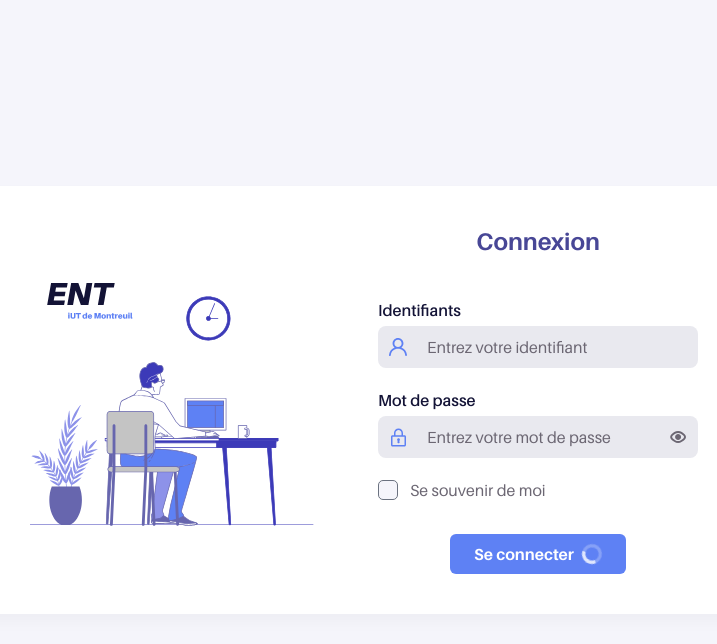
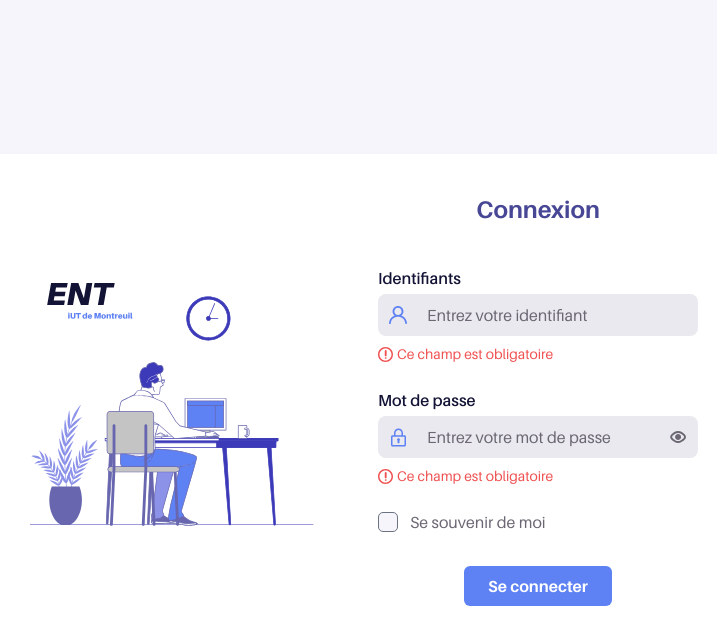
Before and after one commit to DUT-Info-Montreuil/SAE-5.A-EDT-Front, an Angular app: page /auth/login in a window 1280 px wide. Both pictures are taken after a click on the button "Se connecter". Shown: the top 644 px of the page, without its empty margins (276-993 px from the left). Built offline with nearby package versions, Linux system fonts and the light colour scheme; what tailwindcss-inner-border would draw is missing.

Commit message:
Ajout du controle de formulaire

```diff
--- a/src/app/components/labeled-icon-input/labeled-icon-input.component.html
+++ b/src/app/components/labeled-icon-input/labeled-icon-input.component.html
@@ -12,15 +12,17 @@
                     'pr-2': !hasAction,
                     'pl-12': hasIcon,
                     'pl-4': !hasIcon,
+                    'border-red-500 ' : control.touched && control.invalid,
                 }"
                 value=""
                 [placeholder]="placeholder"
                 [type]="typeInput"
+                [formControl]="control"
             />
             <ng-content select="[action]"></ng-content>
         </div>
     </div>
-    <div *ngIf="">
+    <div @fade *ngIf="control.touched && control.invalid">
         <div class="py-1 text-red-500 font-aileron text-sm">
             <div class="flex gap-x-1 items-center content-center">
                 <svg width="15" height="15" viewBox="0 0 20 20" fill="none" xmlns="http://www.w3.org/2000/svg">
@@ -31,7 +33,8 @@
                         fill="currentColor"
                     />
                 </svg>
-                <span>ICI LE MESSAGE D'ERREUR</span>
+                <span *ngIf="control.errors?.['required']">Ce champ est obligatoire</span>
+                <span *ngIf="control.errors?.['minlength']">La longueur minimale est de {{ control.errors?.['minlength'].requiredLength }}</span>
             </div>
         </div>
     </div>
--- a/src/app/components/labeled-icon-input/labeled-icon-input.component.ts
+++ b/src/app/components/labeled-icon-input/labeled-icon-input.component.ts
@@ -1,7 +1,6 @@
 import { Component, Input } from '@angular/core';
 import { trigger, state, style, transition, animate } from '@angular/animations';
-import { FormBuilder, FormGroup, Validators } from '@angular/forms';
-import { AuthLoginForm } from 'src/app/models/forms/AuthLoginForm';
+import { FormControl } from '@angular/forms';
 
 @Component({
     selector: 'app-labeled-icon-input',
@@ -15,4 +14,5 @@ export class LabeledIconInputComponent {
     @Input() typeInput: string = 'text';
     @Input() hasIcon: boolean = true;
     @Input() hasAction: boolean = false;
+    @Input() control!: FormControl;
 }
--- a/src/app/models/forms/AuthLoginForm.ts
+++ /dev/null
@@ -1,6 +0,0 @@
-import { FormControl, Validators } from '@angular/forms';
-
-export class AuthLoginForm {
-    email: FormControl = new FormControl('', [Validators.required, Validators.email]);
-    password: FormControl = new FormControl('', [Validators.required, Validators.minLength(8)]);
-}
--- a/src/app/views/auth/login/login.component.html
+++ b/src/app/views/auth/login/login.component.html
@@ -4,8 +4,8 @@
         <div class="flex flex-col gap-y-10 w-full md:w-80">
             <h4 class="text-center text-secondary">Connexion</h4>
             <div class="flex flex-col gap-y-8">
-                <div class="flex flex-col gap-y-5">
-                    <app-labeled-icon-input label="Identifiants" placeholder="Entrez votre identifiant">
+                <div [formGroup]="loginForm" class="flex flex-col gap-y-5">
+                    <app-labeled-icon-input [control]="usernameControl" model="email" label="Identifiants" placeholder="Entrez votre identifiant">
                         <ng-container icon>
                             <svg xmlns="http://www.w3.org/2000/svg" width="18" height="18" viewBox="0 0 18 18" fill="none">
                                 <path
@@ -17,7 +17,7 @@
                             </svg>
                         </ng-container>
                     </app-labeled-icon-input>
-                    <app-labeled-icon-input label="Mot de passe" placeholder="Entrez votre mot de passe" [typeInput]="isPasswordVisible ? 'text' : 'password'">
+                    <app-labeled-icon-input [control]="passwordControl" label="Mot de passe" placeholder="Entrez votre mot de passe" [typeInput]="isPasswordVisible ? 'text' : 'password'">
                         <ng-container icon>
                             <svg xmlns="http://www.w3.org/2000/svg" width="15" height="19" viewBox="0 0 15 19" fill="none">
                                 <path
--- a/src/app/views/auth/login/login.component.ts
+++ b/src/app/views/auth/login/login.component.ts
@@ -1,6 +1,5 @@
-import { Component, OnInit } from '@angular/core';
-import { FormBuilder, FormGroup, Validators } from '@angular/forms';
-import { AuthLoginForm } from 'src/app/models/forms/AuthLoginForm';
+import { Component } from '@angular/core';
+import { FormBuilder, FormControl, FormGroup, Validators } from '@angular/forms';
 
 @Component({
     selector: 'app-login',
@@ -8,10 +7,33 @@ import { AuthLoginForm } from 'src/app/models/forms/AuthLoginForm';
     styleUrls: ['./login.component.css'],
 })
 export class LoginComponent {
-    isPasswordVisible = false;
-    isLoading = false;
+    loginForm: FormGroup;
+    isPasswordVisible: boolean = false;
+    isLoading: boolean = false;
 
-    async submit() {
-        this.isLoading = true;
+    constructor(private fb: FormBuilder) {
+        this.loginForm = this.fb.group({
+            username: ['', [Validators.required, Validators.minLength(3)]],
+            password: ['', [Validators.required, Validators.minLength(6)]],
+            rememberMe: [false],
+        });
+    }
+
+    get usernameControl(): FormControl {
+        return this.loginForm.get('username') as FormControl;
+    }
+
+    get passwordControl(): FormControl {
+        return this.loginForm.get('password') as FormControl;
+    }
+
+    submit() {
+        if (this.loginForm.valid) {
+            console.log('Form Submitted', this.loginForm.value);
+            this.isLoading = true;
+            // Ici l'appel à l'API
+        } else {
+            this.loginForm.markAllAsTouched();
+        }
     }
 }
```
